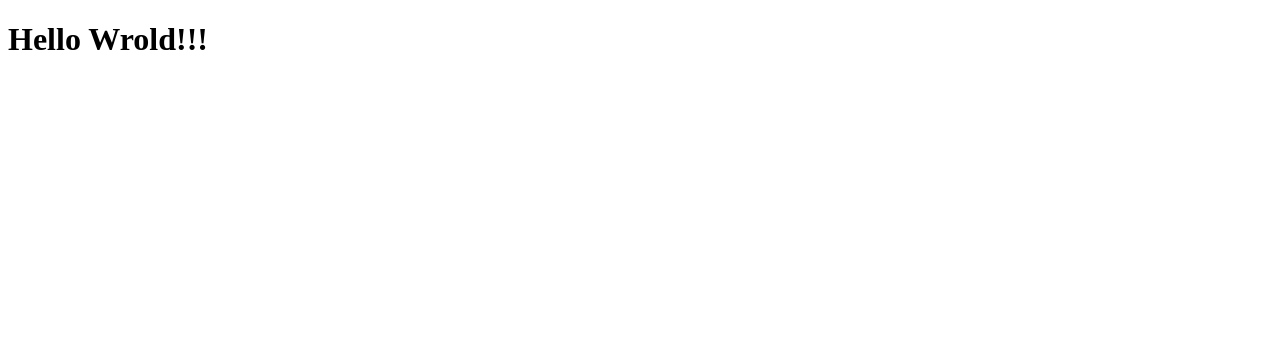
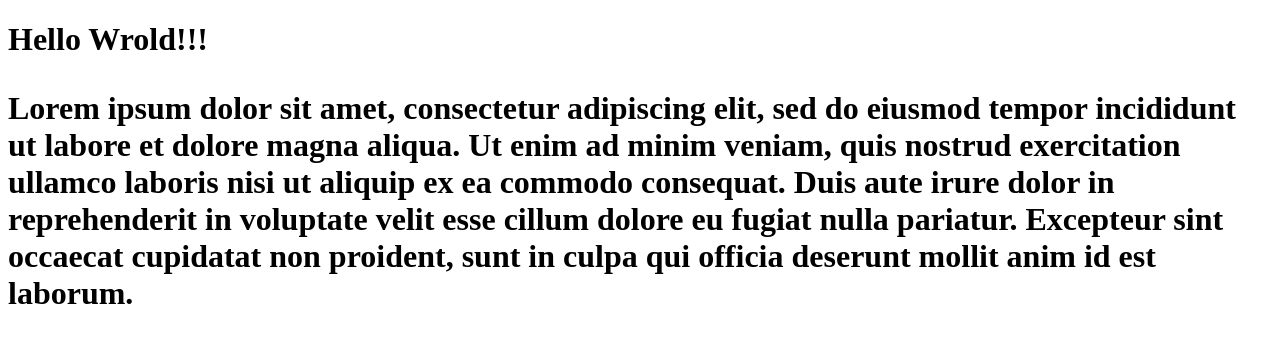
Before and after one commit to SonyDone/Hello-Wrold, a plain HTML site: page index.html in a window 1280 px wide. Drawn offline with Linux system fonts and the light colour scheme.

Commit message:
Update index.html
This is Hello Wrold first update...

```diff
--- a/index.html
+++ b/index.html
@@ -5,5 +5,9 @@
  </head>
  <body>
     <h1>Hello Wrold!!!<h1>
+    <p>Lorem ipsum dolor sit amet, consectetur adipiscing elit, sed do eiusmod tempor incididunt ut labore et dolore magna aliqua.
+     Ut enim ad minim veniam, quis nostrud exercitation ullamco laboris nisi ut aliquip ex ea commodo consequat.
+     Duis aute irure dolor in reprehenderit in voluptate velit esse cillum dolore eu fugiat nulla pariatur.
+     Excepteur sint occaecat cupidatat non proident, sunt in culpa qui officia deserunt mollit anim id est laborum.</p>
  </body>
 </html>
```
